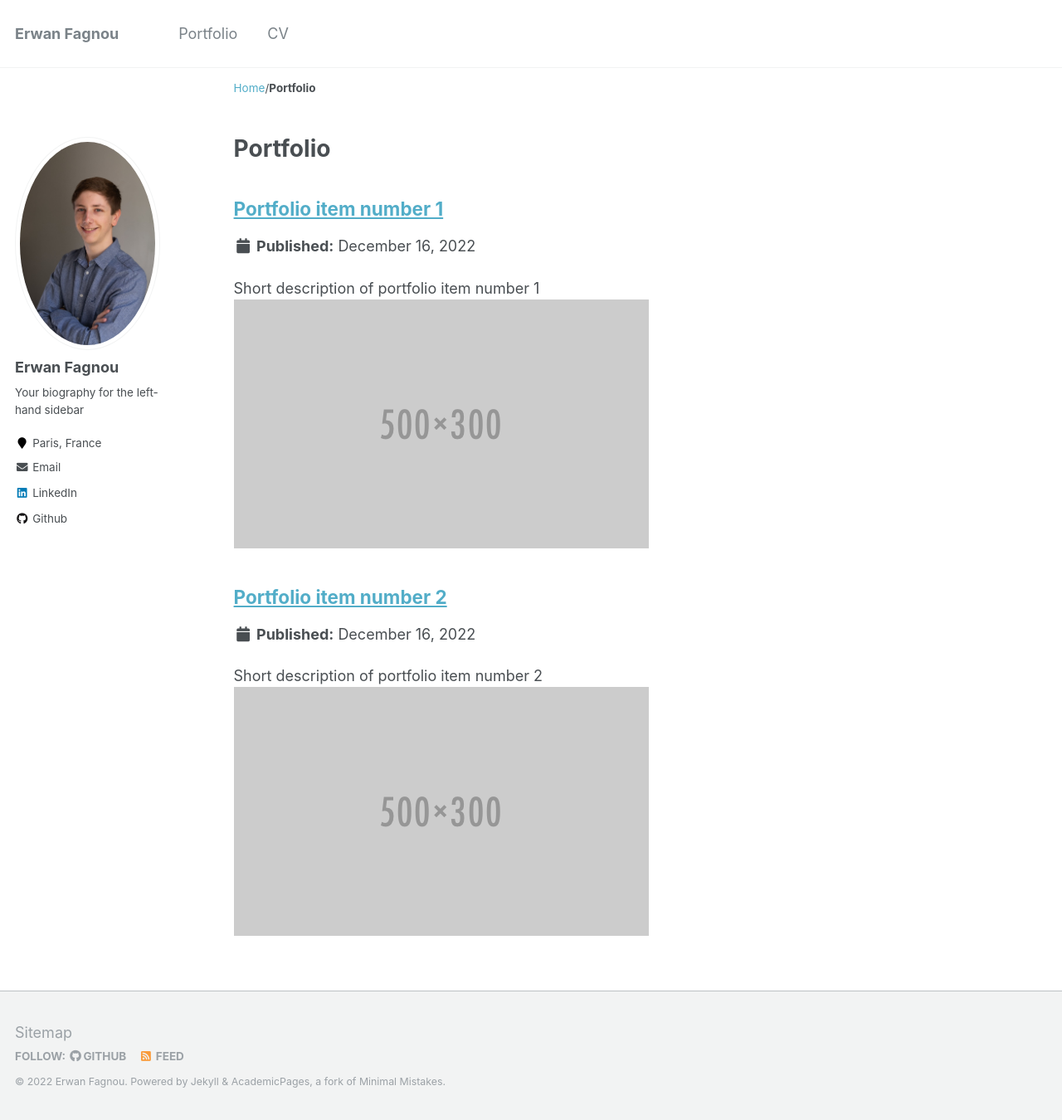
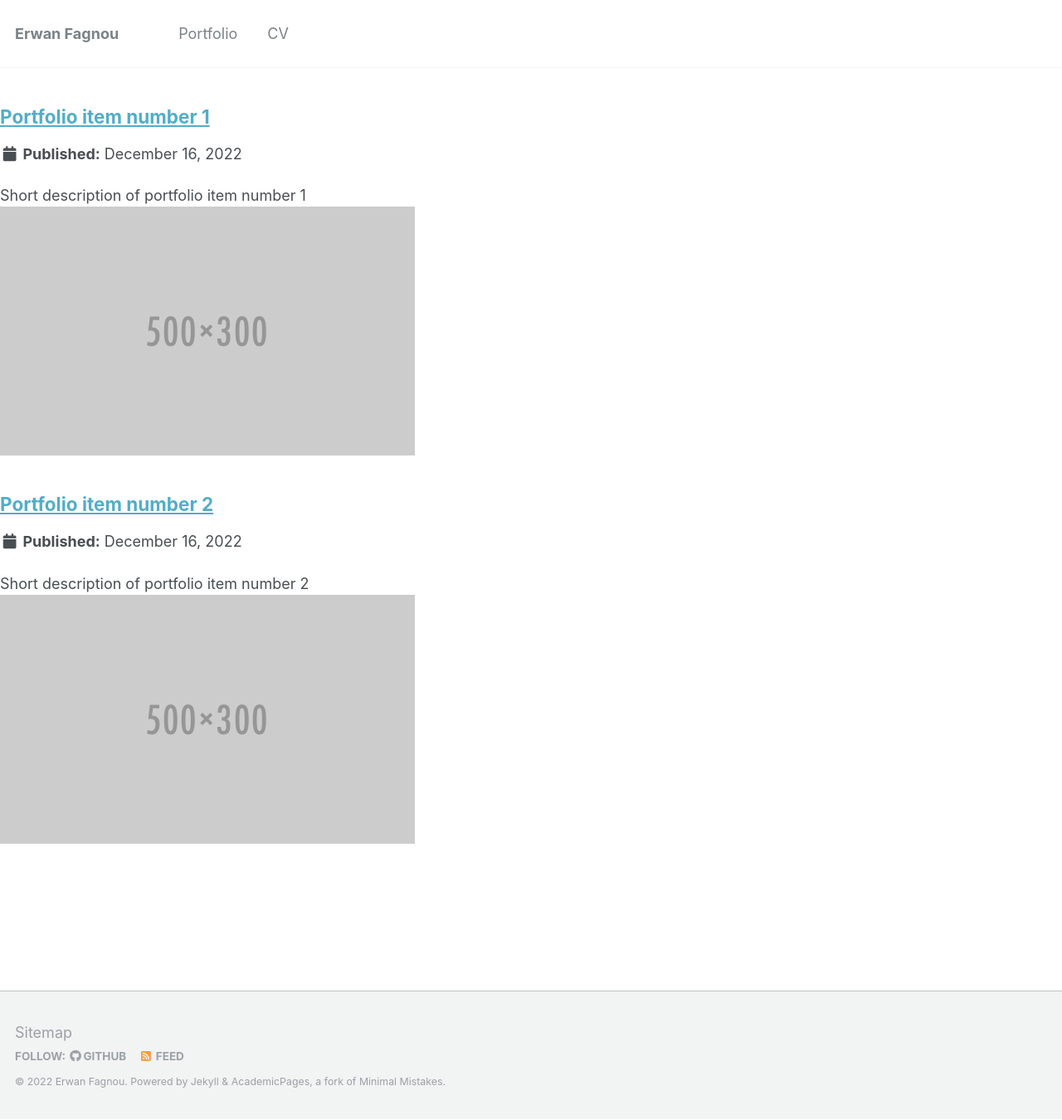
Before and after one commit to ErwanFagnou/erwanfagnou.github.io, a Jekyll site: the page built from _pages/portfolio.html, in a window 1280 px wide and 1350 px high. Shown: the whole window at 83% size. Built offline with Jekyll 4.4.1, drawn with Linux system fonts in a browser that asks for light colours; part of the change alters nothing that is shown.

```diff
--- a/_config.yml
+++ b/_config.yml
@@ -15,7 +15,7 @@ url                      : https://erwanfagnou.github.io # the base hostname & p
 baseurl                  : "" # the subpath of your site, e.g. "/blog"
 repository               : "erwanfagnou/erwanfagnou.github.io"
 teaser                   : # filename of teaser fallback teaser image placed in /images/, .e.g. "500x300.png"
-breadcrumbs              : true # true, false (default)
+breadcrumbs              : false # true, false (default)
 words_per_minute         : 160
 future                   : true
 read_more                : "disabled" # if enabled, adds "Read more" links to excerpts
--- a/_pages/portfolio.html
+++ b/_pages/portfolio.html
@@ -1,5 +1,5 @@
 ---
-layout: archive
+layout: default
 title: "Portfolio"
 permalink: /portfolio/
 author_profile: true
```
